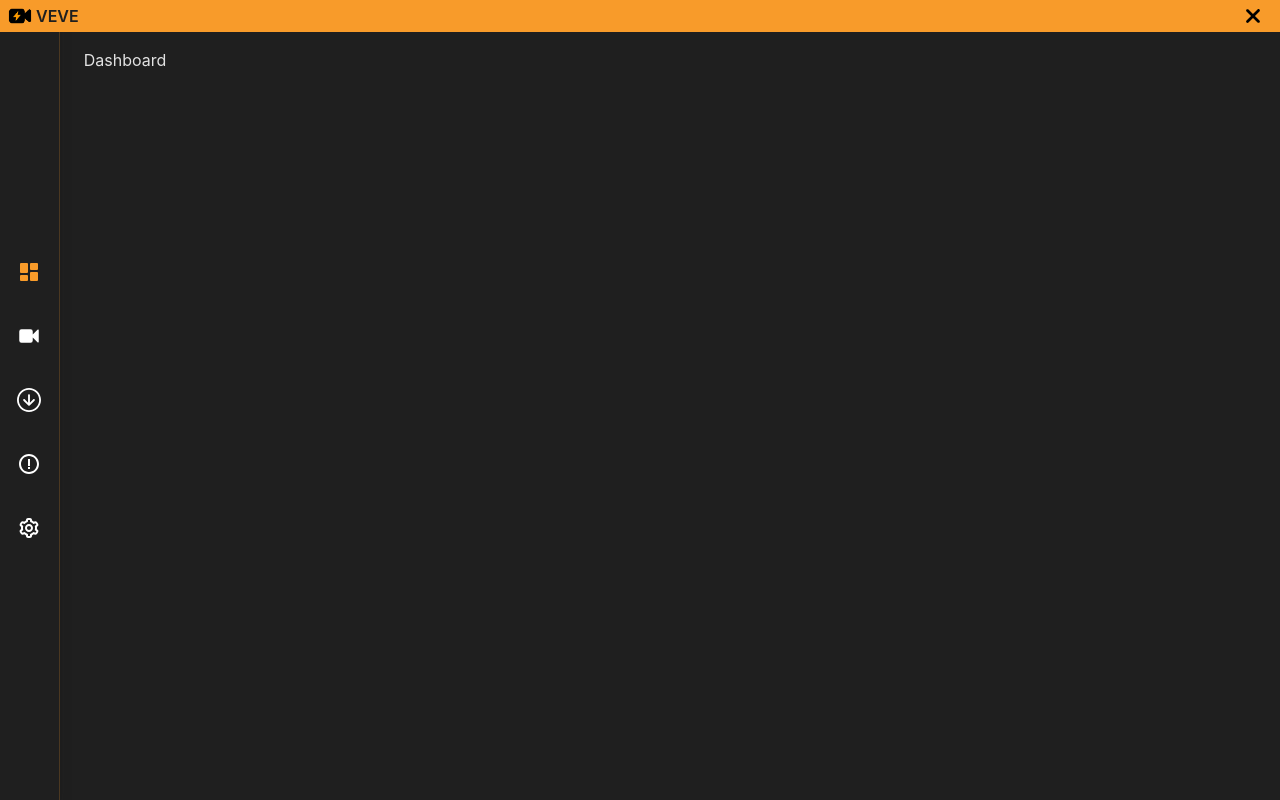
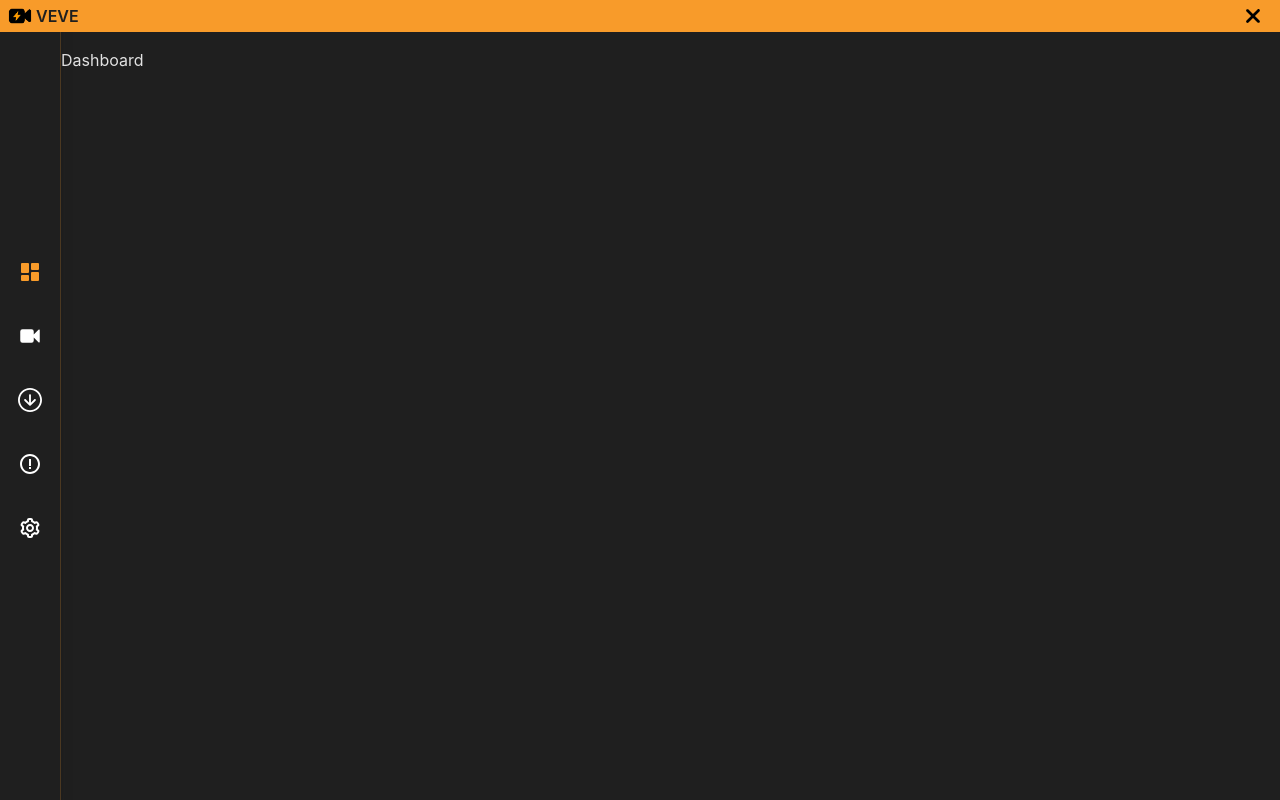
Before and after one commit to li-lay/VEVE, a React (Vite) app: page / in a window 1280 px wide. Built offline with nearby package versions, Linux system fonts and the light colour scheme.

Commit message:
[App] remove gap

```diff
--- a/src/ui/App.jsx
+++ b/src/ui/App.jsx
@@ -14,7 +14,7 @@ function App() {
       <header className="w-full h-max">
         <TitleBar />
       </header>
-      <main className="w-full h-full flex flex-row gap-6 ">
+      <main className="w-full h-full flex flex-row">
         <Sidebar />
         <Routes>
           <Route path="/" element={<Dashboard />} />
```
